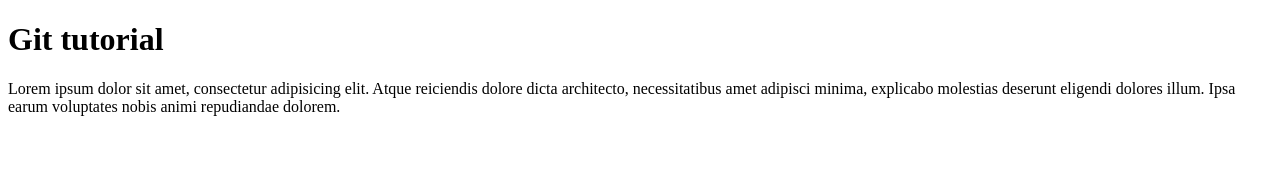
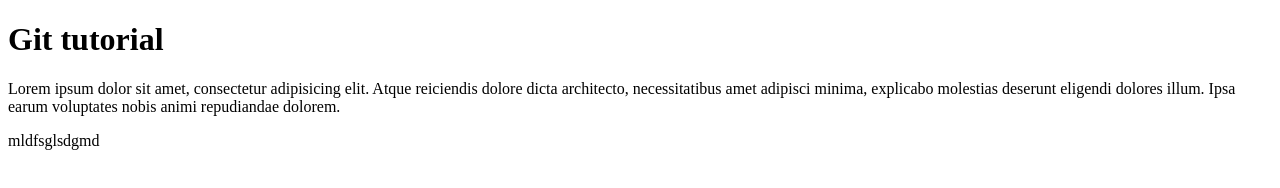
Before and after one commit to VladShima14/test, a plain HTML site: page index.html in a window 1280 px wide. Drawn offline with Linux system fonts and the light colour scheme.

Commit message:
third commit

```diff
--- a/index.html
+++ b/index.html
@@ -8,5 +8,6 @@
 <body>
     <h1>Git tutorial</h1>
     <p>Lorem ipsum dolor sit amet, consectetur adipisicing elit. Atque reiciendis dolore dicta architecto, necessitatibus amet adipisci minima, explicabo molestias deserunt eligendi dolores illum. Ipsa earum voluptates nobis animi repudiandae dolorem.</p>
+    <p>mldfsglsdgmd</p>
 </body>
 </html>
```
